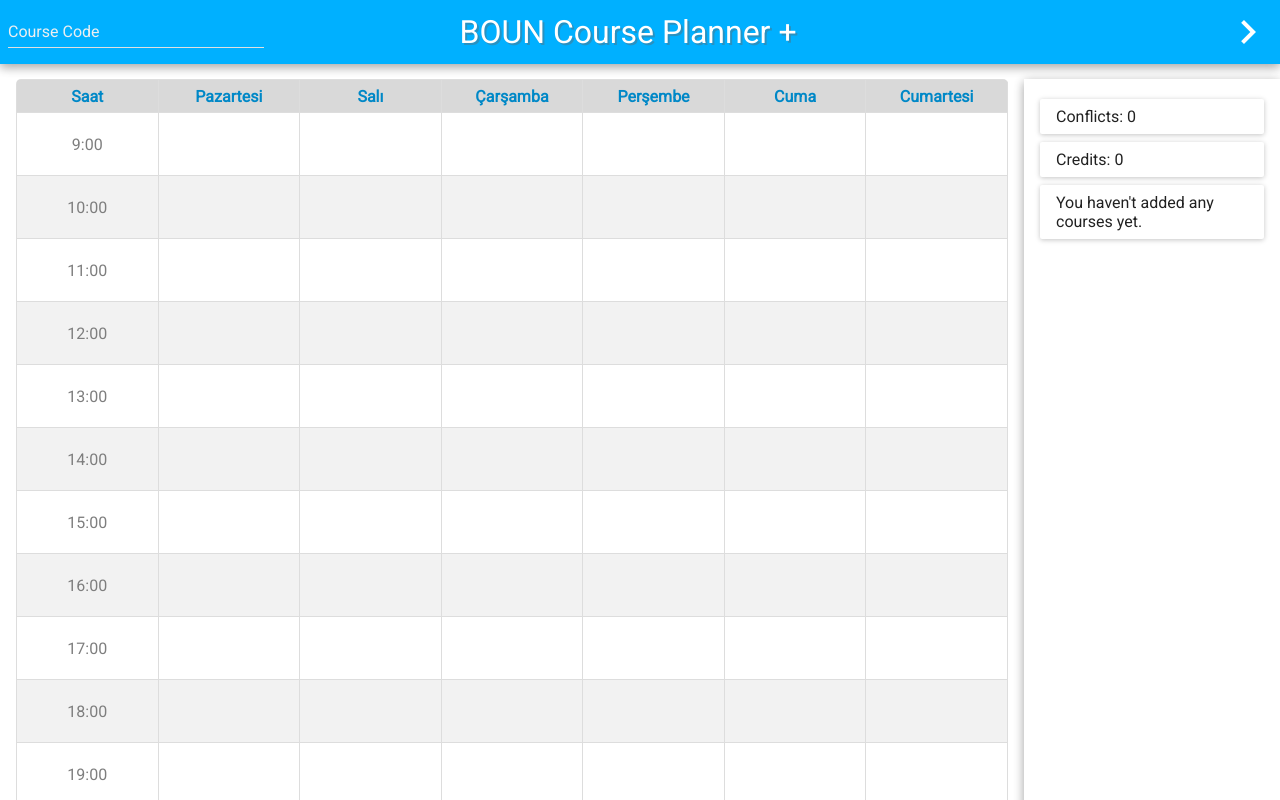
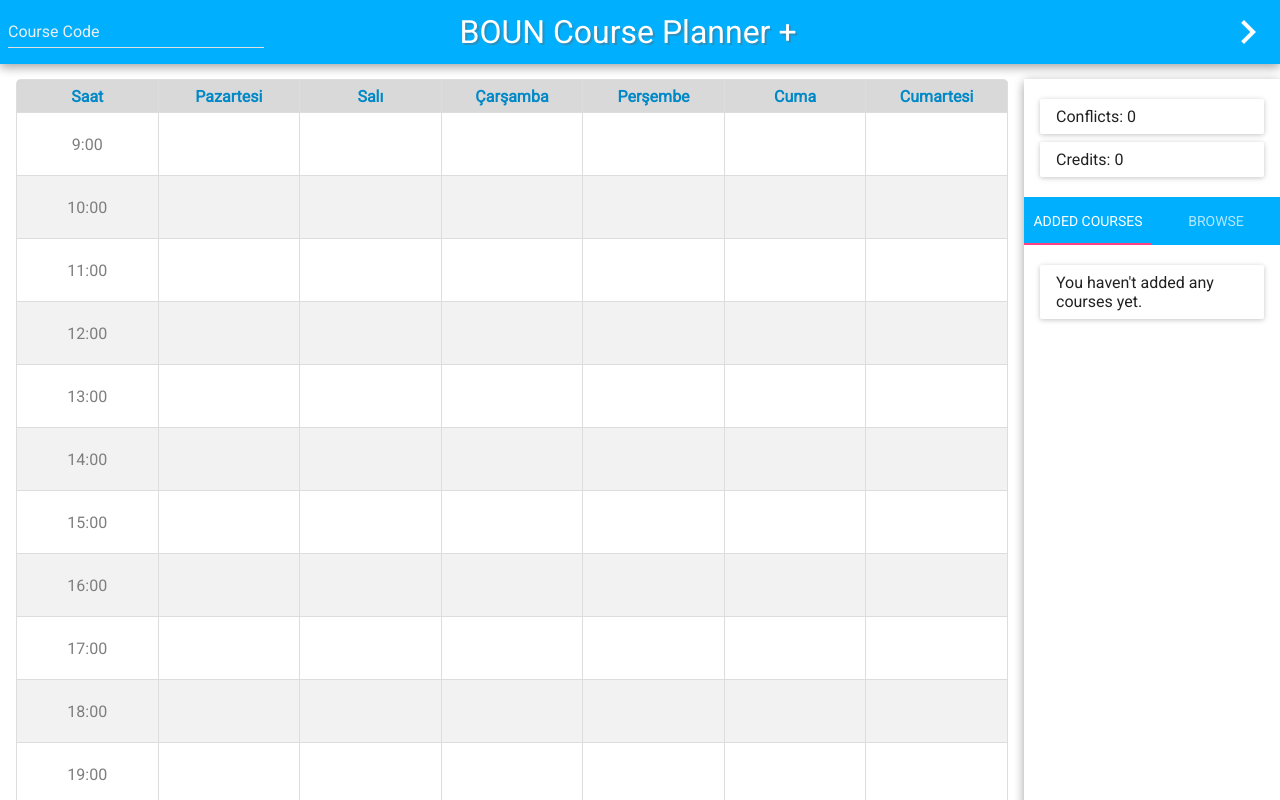
Before and after one commit to DespicableSensei/BOUN-Planner, a React (Create React App) app: page / in a window 1280 px wide. Shown: the top 800 px of the page. Built offline with nearby package versions, Linux system fonts and the light colour scheme.

Commit message:
Tabs Intro

```diff
--- a/src/Components/AddedCourses.js
+++ b/src/Components/AddedCourses.js
@@ -16,10 +16,10 @@
         let paperStyle = {
             padding: '8px 16px',
             marginBottom: 8,
+            marginTop: 8,
         }
         this.state = {
             paperStyle: paperStyle,
-            creditCount: 0
         }
     }
     removeCourse(days, hours, courseCode) {
@@ -42,23 +42,10 @@
             );
         }
     }
-    countCredits() {
-        let myCourses = this.props.addedCourses;
-        let myCourseIndexes = myCourses.map(course => this.props.all.findIndex(val => val["Code_Sec"] === course));
-        let myCredits = myCourseIndexes.map(index => {
-            var credit = this.props.all[index]["Credits"];
-            var creditInt = parseInt(credit,10);
-            return creditInt;
-        });
-        let totalCredits = myCredits.reduce((a,c) => a+c,0);
-        return totalCredits
-    }
     render() {
         return (
             <div>
-                    <Paper style={this.state.paperStyle} >Conflicts: {this.props.conflicts.length}</Paper>
-                    <Paper style={this.state.paperStyle} >Credits: {this.countCredits()}</Paper>
-                    {this.listCourses()}
+                {this.listCourses()}
             </div>
         );
     }
--- a/src/Components/App.js
+++ b/src/Components/App.js
@@ -2,7 +2,7 @@
 import { instanceOf } from 'prop-types';
 import { lightBlueA400 } from "material-ui/styles/colors";
 import { MuiThemeProvider } from "material-ui/styles";
-import { Snackbar, AppBar, IconButton, TextField } from "material-ui";
+import { Snackbar, AppBar, IconButton, TextField, Tabs , Tab} from "material-ui";
 import { withCookies, Cookies } from 'react-cookie';
 import FontIcon from 'material-ui/FontIcon';
 import getMuiTheme from "material-ui/styles/getMuiTheme";
@@ -12,6 +12,7 @@
 import AddedCourses from "./AddedCourses";
 import PopoverSearch from './PopoverSearch'
 import StyledDrawer from "./StyledDrawer";
+import Counters from './Counters';
 
 import '../App.css';
 import all from '../addedToAmk.json';
@@ -320,7 +321,19 @@
         <div className={"mainContent"}>
         <ActualTable setdiv={this.setDivHeight.bind(this)} drawer={this.state.openDrawer} array={this.state.array} />
         <StyledDrawer divHeight={this.state.divHeight} open={this.state.openDrawer}>
-          <AddedCourses all={all} removeCourse={this.removeCourse.bind(this)} conflicts={this.checkForConflicts()} array={this.state.array} addedCourses={this.state.myCourses} />
+          <Counters conflicts={this.checkForConflicts()} addedCourses={this.state.myCourses} all={all} />
+          <Tabs style={{marginLeft: -16, marginRight: -16}} >
+            <Tab label={'Added Courses'}>
+              <div style={{marginLeft: 16, marginRight: 16, marginTop:20}} >
+                <AddedCourses all={all} removeCourse={this.removeCourse.bind(this)} conflicts={this.checkForConflicts()} array={this.state.array} addedCourses={this.state.myCourses} />
+              </div>
+            </Tab>
+            <Tab label={'Browse'}>
+              <div style={{marginLeft: 16, marginRight: 16, marginTop:20}} >
+              ehehehehe
+              </div>
+            </Tab>
+          </Tabs>
         </StyledDrawer>
         </div>
         <PopoverSearch
--- /dev/null
+++ b/src/Components/Counters.js
@@ -0,0 +1,37 @@
+import React from 'react';
+import { Paper } from "material-ui";
+
+class Counters extends React.Component {
+    constructor() {
+        super();
+        let paperStyle = {
+            padding: '8px 16px',
+            marginBottom: 8,
+        }
+        this.state = {
+            paperStyle: paperStyle,
+            creditCount: 0
+        }
+    }
+    countCredits() {
+        let myCourses = this.props.addedCourses;
+        let myCourseIndexes = myCourses.map(course => this.props.all.findIndex(val => val["Code_Sec"] === course));
+        let myCredits = myCourseIndexes.map(index => {
+            var credit = this.props.all[index]["Credits"];
+            var creditInt = parseInt(credit,10);
+            return creditInt;
+        });
+        let totalCredits = myCredits.reduce((a,c) => a+c,0);
+        return totalCredits
+    }
+    render() {
+        return (
+            <div style={{marginBottom:20}} >
+                <Paper style={this.state.paperStyle} >Conflicts: {this.props.conflicts.length}</Paper>
+                <Paper style={this.state.paperStyle} >Credits: {this.countCredits()}</Paper>
+            </div>
+        );
+    }
+}
+
+export default Counters;
```
Also changed, not shown: src/Components/BrowseCourses.js (added, +15 -0 lines).
